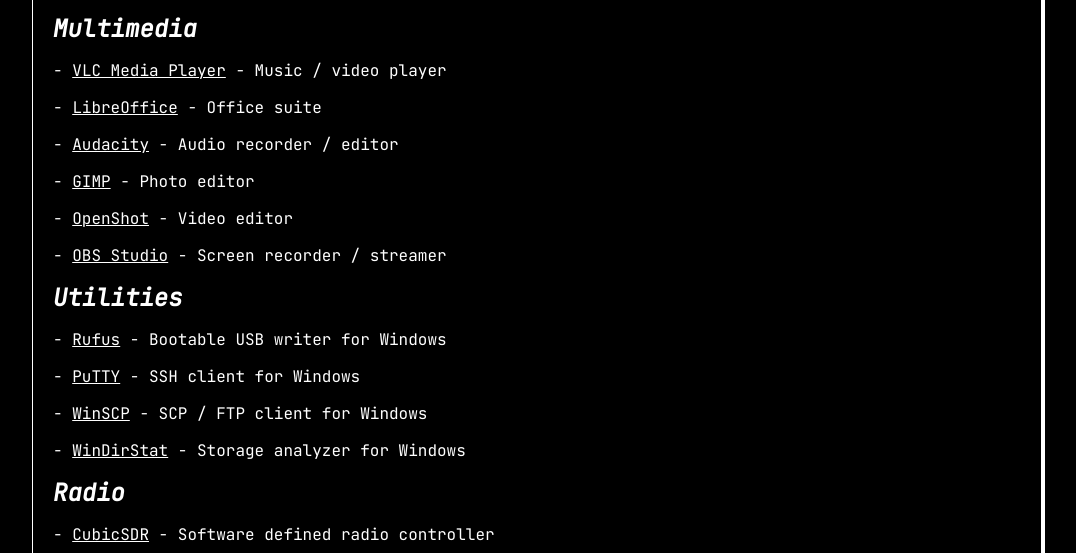
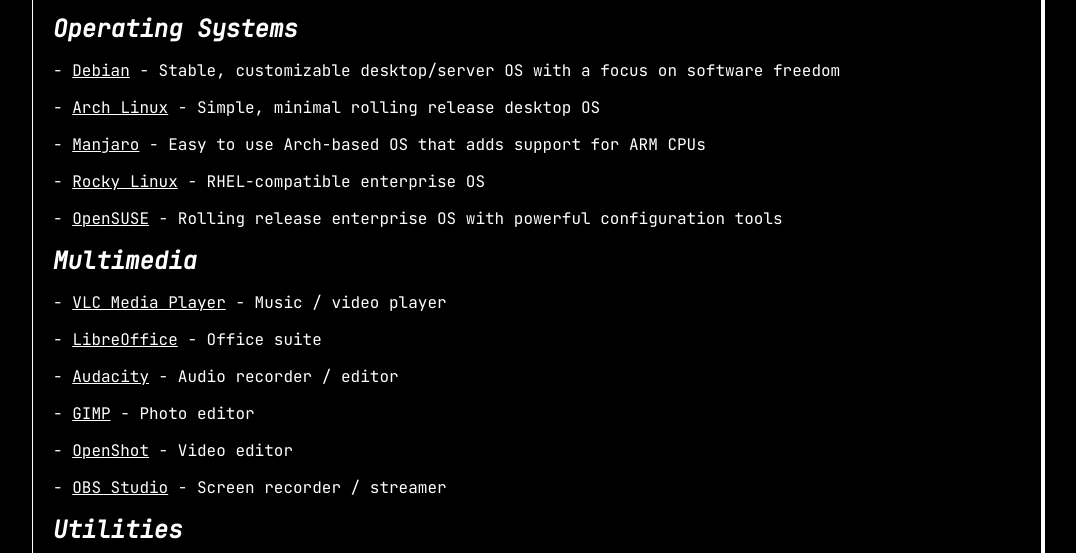
Before and after one commit to lavajuno/lavajuno.github.io, a plain HTML site: page links.html in a window 1280 px wide. Shown: the part 247-800 px from the top of the page, without its empty margins (103-1179 px from the left). Drawn offline with nearby package versions, Linux system fonts and the light colour scheme.

Commit message:
Add operating systems in the links page

```diff
--- a/links.html
+++ b/links.html
@@ -19,6 +19,12 @@
             <h1>LINKS</h1>
             <div class="divider"></div>
             <h2>Free & Open Source Software</h2>
+            <h3>Operating Systems</h3>
+            <p>- <a href="https://www.debian.org/">Debian</a> - Stable, customizable desktop/server OS with a focus on software freedom</p>
+            <p>- <a href="https://archlinux.org/">Arch Linux</a> - Simple, minimal rolling release desktop OS</p>
+            <p>- <a href="https://manjaro.org/">Manjaro</a> - Easy to use Arch-based OS that adds support for ARM CPUs</p>
+            <p>- <a href="https://rockylinux.org">Rocky Linux</a> - RHEL-compatible enterprise OS</p>
+            <p>- <a href="https://www.opensuse.org">OpenSUSE</a> - Rolling release enterprise OS with powerful configuration tools</p>
             <h3>Multimedia</h3>
             <p>- <a href="https://videolan.org">VLC Media Player</a> - Music / video player</p>
             <p>- <a href="https://www.libreoffice.org">LibreOffice</a> - Office suite</p>
```
